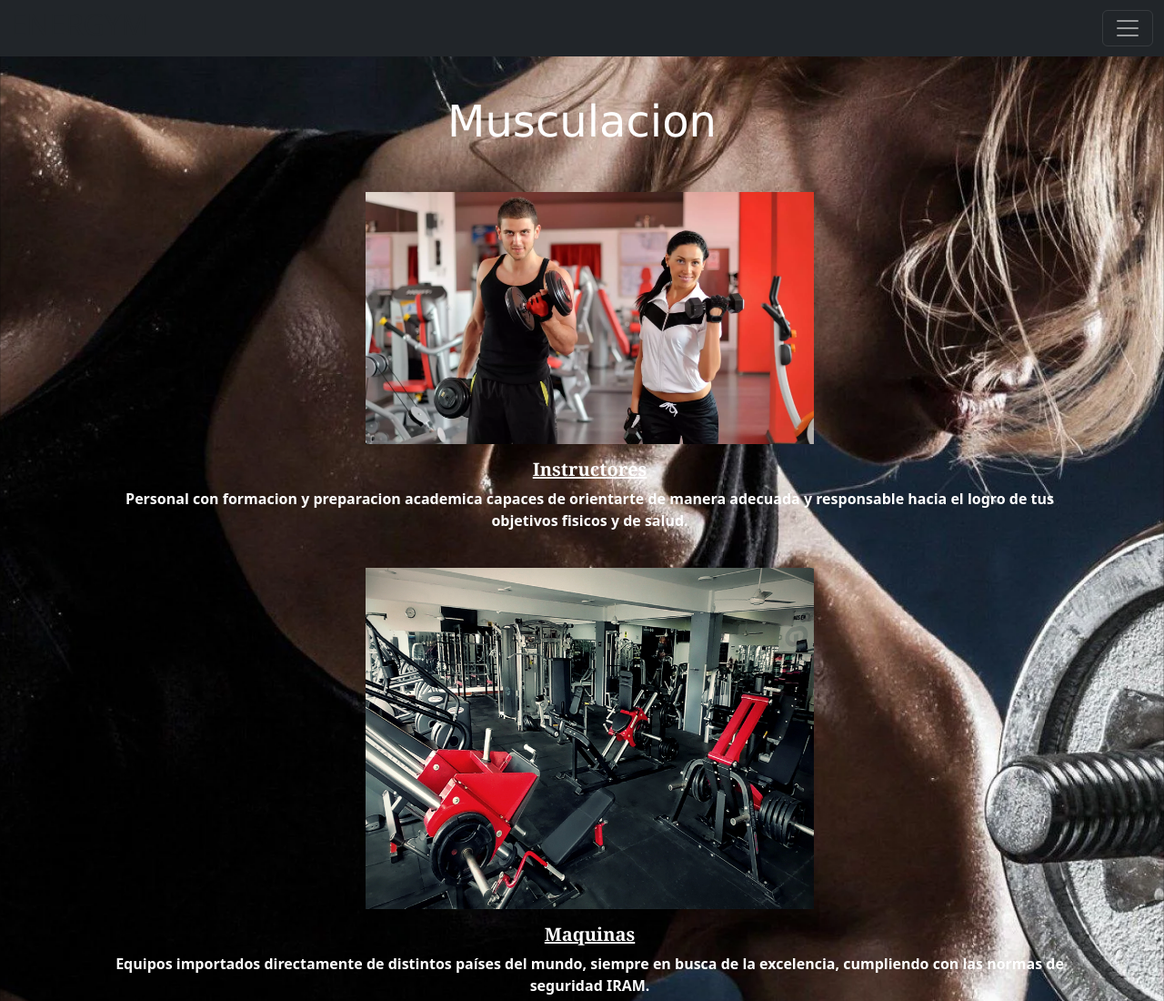
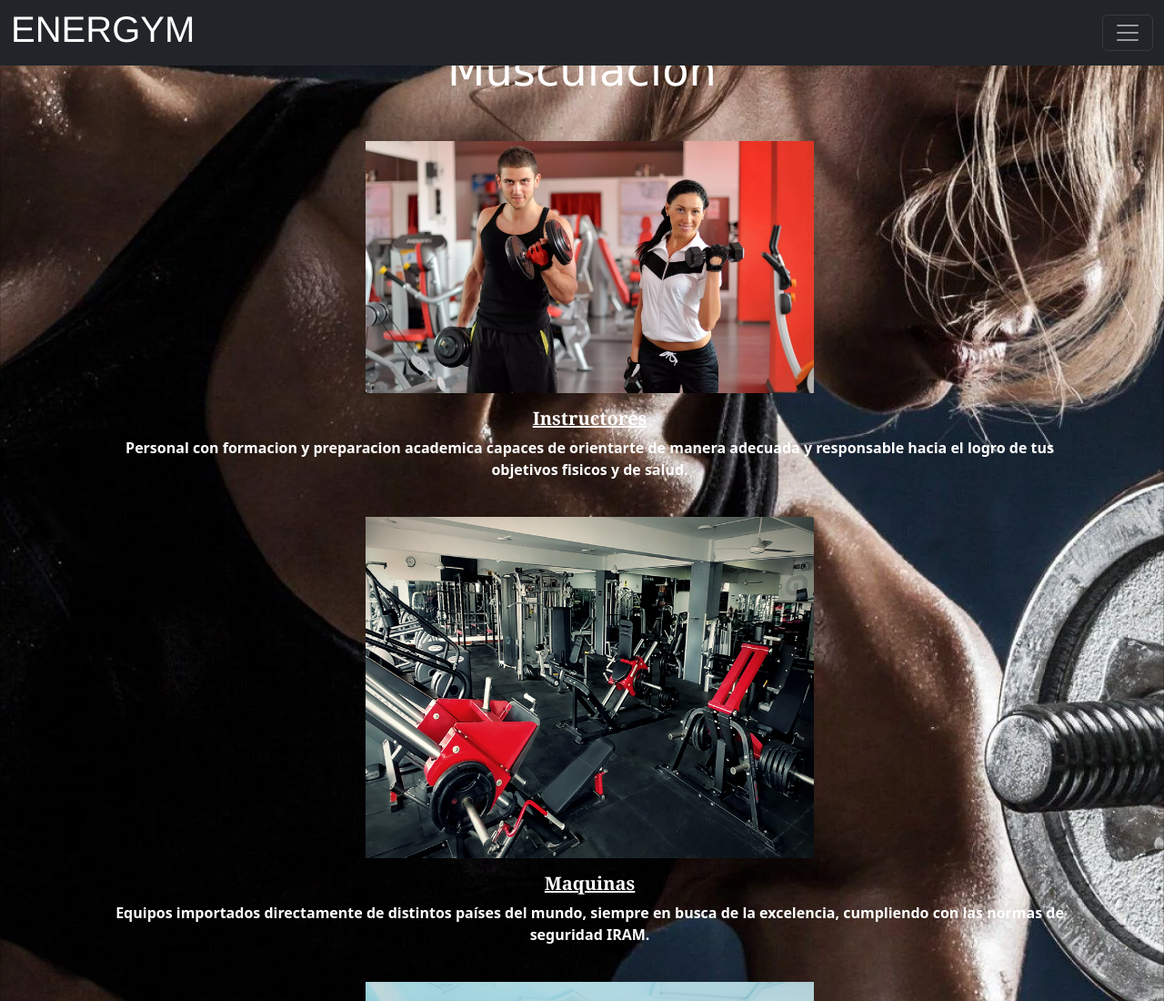
Before and after one commit to GTorraco/ENERGYM-final, a website: page html/Musculacion.html in a window 1280 px wide. Shown: the top 1100 px of the page at 91% size. Drawn offline with nearby package versions, Linux system fonts and the light colour scheme; a web font is replaced by a local one.

Commit message:
terminando3

```diff
--- a/html/Musculacion.html
+++ b/html/Musculacion.html
@@ -3,7 +3,7 @@
   <head>
     <meta charset="utf-8">
     <meta name="viewport" content="width=device-width, initial-scale=1">
-    <title>Musculacio</title>
+    <title>Musculacion</title>
     <link href="https://cdn.jsdelivr.net/npm/bootstrap@5.3.0/dist/css/bootstrap.min.css" rel="stylesheet" integrity="sha384-9ndCyUaIbzAi2FUVXJi0CjmCapSmO7SnpJef0486qhLnuZ2cdeRhO02iuK6FUUVM" crossorigin="anonymous">
   <link rel="stylesheet" href="../css/style.css">
   <script src="https://use.fontawesome.com/0adc4d4ec5.js"></script>
@@ -12,11 +12,10 @@
   </head>
 
   <body>
-    <h1>Musculacion</h1>
 
     <nav class="navbar navbar-dark bg-dark fixed-top">
       <div class="container-fluid">
-        <h2>ENERGYM</h2>
+        <h1>ENERGYM</h1>
         <button class="navbar-toggler" type="button" data-bs-toggle="offcanvas" data-bs-target="#offcanvasDarkNavbar" aria-controls="offcanvasDarkNavbar" aria-label="Toggle navigation">
           <span class="navbar-toggler-icon"></span>
         </button>
```
Also changed, not shown: html/Crossfit.html (+1 -0 lines), html/Pilates.html (+1 -1 lines).
